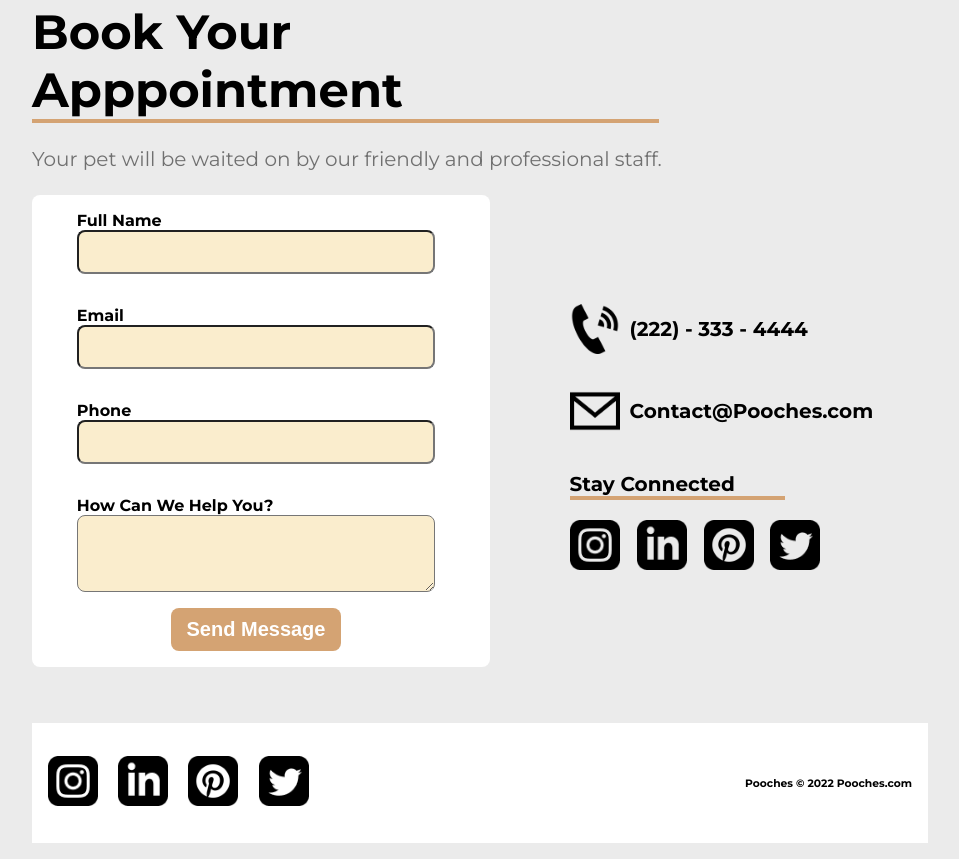
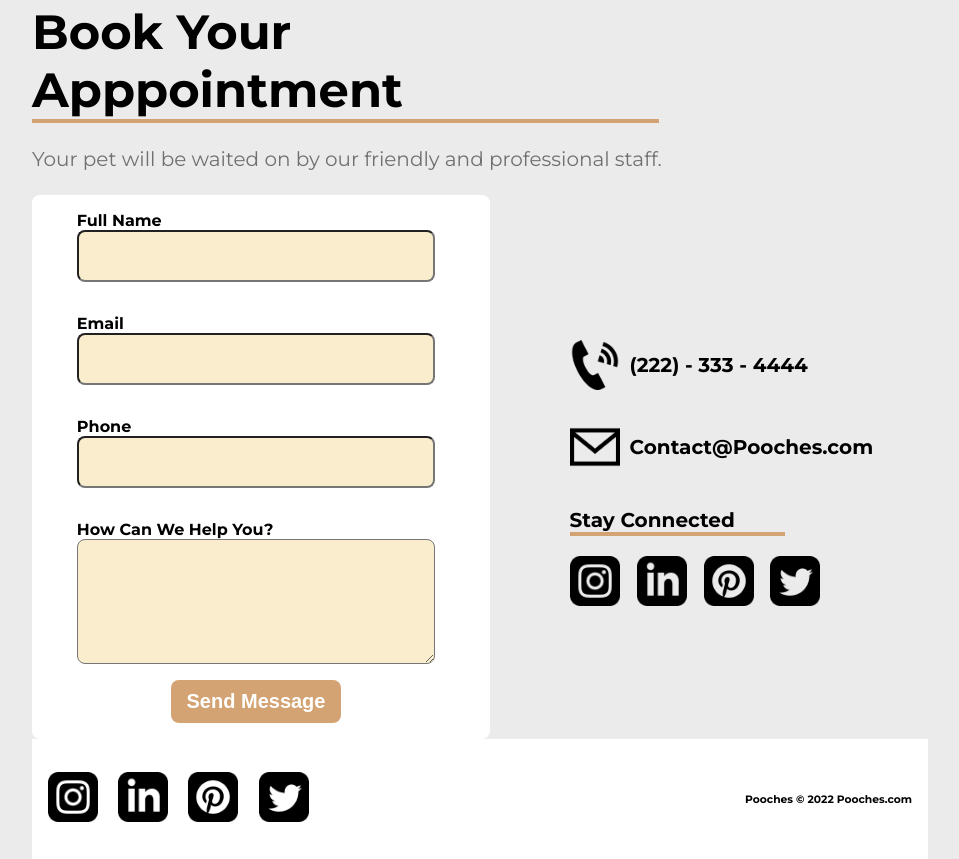
Before and after one commit to BillGibsonDev/Pooches-Demo-Website, a plain HTML site: page index.html in a window 1280 px wide. Shown: the part 2409-3268 px from the top of the page, without its empty margins (160-1119 px from the left). Drawn offline with Linux system fonts and the light colour scheme.

Commit message:
Update style.css

```diff
--- a/style.css
+++ b/style.css
@@ -194,12 +194,12 @@ header nav a:hover {
 }
 #contact form label input{
     height: 40px;
+}
+#contact form label textarea, #contact form label input {
+    padding: 4px;
     background: var(--accentColor2);
     border-radius: 8px;
-}
-#contact form label textarea {
-    background: var(--accentColor2);
-    border-radius: 8px;
+    font-size: 20px;
 }
 #contact form button{
     background: var(--accentColor);
```
